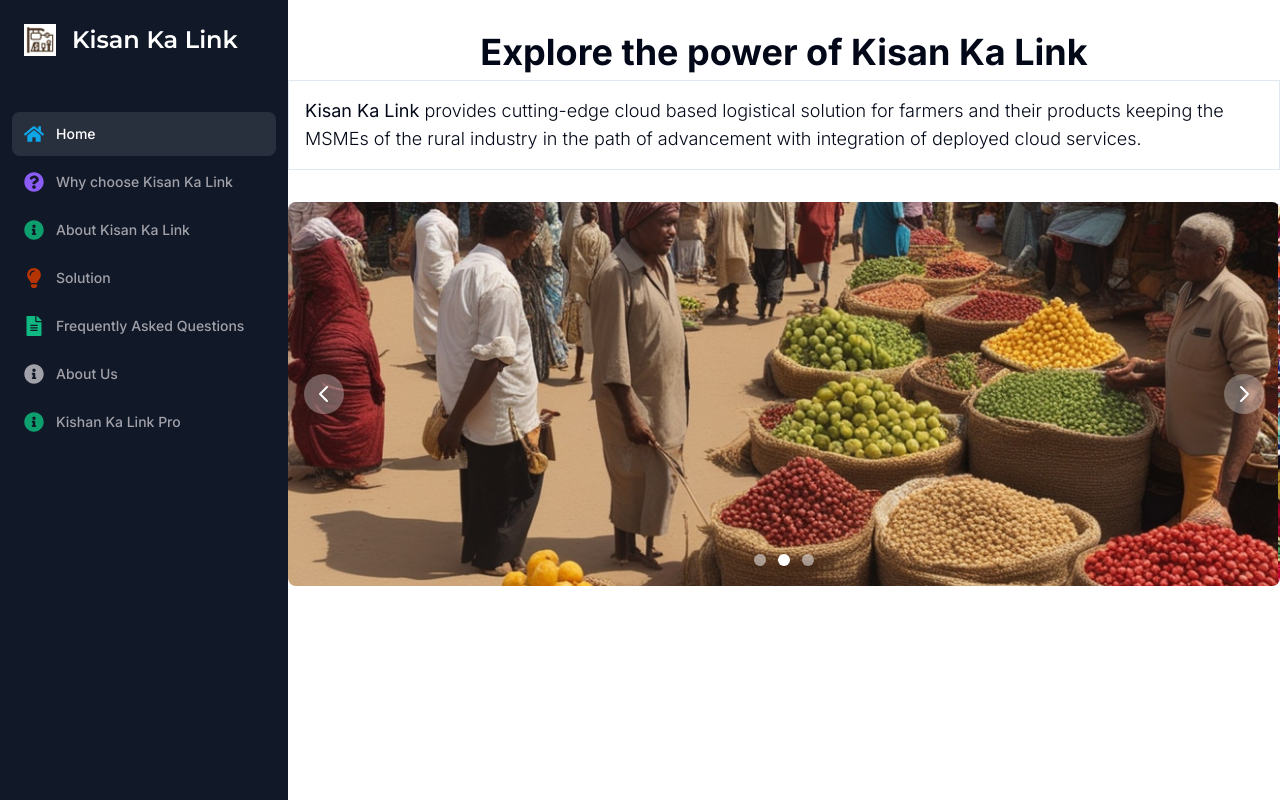
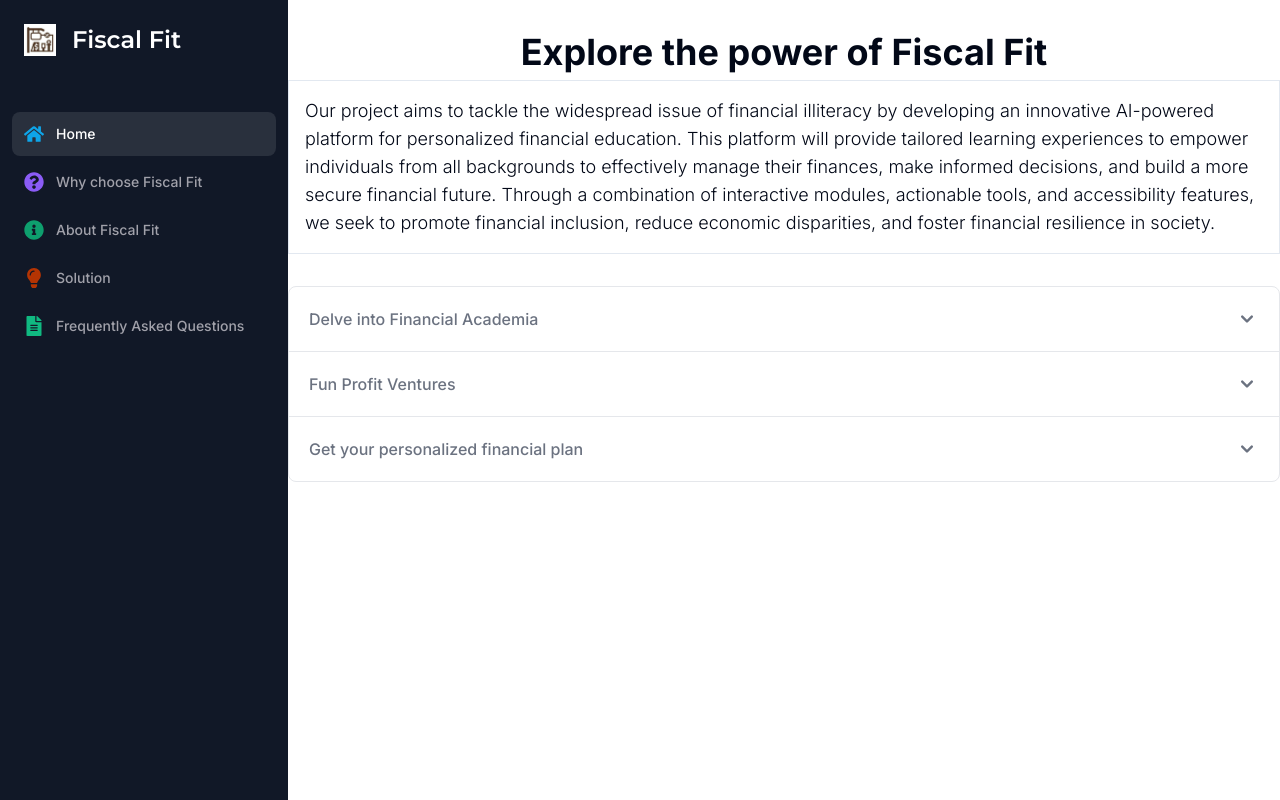
Before and after one commit to trimoyee-g/SollutionChallenge, a Next.js app: page /home in a window 1280 px wide. Built offline with nearby package versions, Linux system fonts and the light colour scheme.

Commit message:
changed files

```diff
--- a/app/(dashboard)/(routes)/aboutKKL/page.tsx
+++ b/app/(dashboard)/(routes)/aboutKKL/page.tsx
@@ -8,22 +8,12 @@ const CodePage = () => {
       <div className="px-5 py-10">
         <div className="mb-8 space-y-4">
           <div className="text-2xl sm:text-3xl md:text-4xl lg:text-5xl space-y-5 font-bold text-center">
-            About Kisan Ka Link
+            About Fiscal Fit
           </div>{" "}
           <br />
           <div className="border p-4 md:p-10 lg:p-16 space-y-4 ">
             <p className=" font-light text-sm md:text-lg text-start">
-              <strong>Kisan Ka Link</strong> provides logistical connection and
-              mentors to help rural farmers finding their right prices and
-              markets setting up a nearby
-              <strong>Kisan Ka Link</strong> hotspot known as{" "}
-              <strong>Kisan Ka Link</strong> Hub,both in nearby rural and urban
-              areas to facilitate ease of B2B market process for them. With the
-              integration of Google Cloud client-server backup,
-              <strong>Kisan Ka Link</strong> with the help of data-driven backup
-              helps in finding the farmers the optimum logistical and
-              infrastructural support to assimilate their products into the
-              right market for the right price.
+            Our project focuses on leveraging technology to provide accessible, personalized financial education to individuals of all backgrounds. The platform will utilize AI algorithms to tailor content to each user`&apos;`s goals and knowledge levels, making learning engaging and effective. Key features include interactive modules covering topics such as budgeting, saving, investing, and financial planning, as well as actionable tools like budgeting calculators and connections to financial advisors. Accessibility is a core principle, with multiple language support, text-to-speech features, and user-friendly interfaces ensuring inclusivity for all users. The project`&apos;`s scalability and usability are enhanced through modular design, cloud-based infrastructure, and continuous optimization based on data analytics and user feedback. Ultimately, our project aims to promote financial inclusion, reduce economic disparities, and foster financial resilience in society.
             </p>
 
           </div>
--- a/app/(dashboard)/(routes)/home/page.tsx
+++ b/app/(dashboard)/(routes)/home/page.tsx
@@ -1,25 +1,85 @@
 "use client";
 
 import { Carousel } from "flowbite-react";
+import { Accordion } from "flowbite-react";
 
 const DashboardPage = () => {
   return (
     <div>
       <div className="mb-8 space-y-2">
         <h2 className="text-2xl md:text-4xl font-bold text-center">
-          Explore the power of Kisan Ka Link
+          Explore the power of Fiscal Fit
         </h2>
         <div className="border p-1 md:p-5 lg:p-4  ">
           <p className=" font-light text-sm md:text-lg text-start">
-            <strong>Kisan Ka Link</strong> provides cutting-edge cloud based
-            logistical solution for farmers and their products keeping the MSMEs
-            of the rural industry in the path of advancement with integration of
-            deployed cloud services.
+          Our project aims to tackle the widespread issue of financial illiteracy by developing an innovative AI-powered platform for personalized financial education. This platform will provide tailored learning experiences to empower individuals from all backgrounds to effectively manage their finances, make informed decisions, and build a more secure financial future. Through a combination of interactive modules, actionable tools, and accessibility features, we seek to promote financial inclusion, reduce economic disparities, and foster financial resilience in society.
           </p>
         </div>
       </div>
+      <Accordion collapseAll>
+              <Accordion.Panel>
+                <Accordion.Title>
+                Delve into Financial Academia
+                </Accordion.Title>
+                <Accordion.Content>
+                  <p className="mb-2 text-black dark:text-white text-left">
+                  - Applied Learning Opportunities: Our platform provides users with the chance to delve into financial academia by offering applied learning opportunities. Through interactive modules, users can explore foundational concepts in finance, economics, and investment, gaining practical insights that bridge the gap between theory and real-world application. By engaging with case studies, simulations, and hands-on exercises, users can deepen their understanding of financial principles and develop critical thinking skills essential for success in academia and beyond. <br></br>
+	- Access to Cutting-Edge Research: Users can access a curated selection of academic research papers, articles, and publications on our platform, allowing them to stay updated on the latest developments and trends in the field of finance. By connecting users with groundbreaking research and thought leadership from leading scholars and practitioners, our platform fosters a culture of continuous learning and intellectual curiosity. Whether exploring emerging theories, empirical studies, or innovative methodologies, users have the opportunity to expand their knowledge base and contribute to the advancement of financial academia. <br></br>
 
-      <div className="h-80 sm:h-96 xl:h-120 2xl:h-144">
+{" "}
+                    <br />
+                  </p>
+                </Accordion.Content>
+              </Accordion.Panel>
+              <Accordion.Panel>
+                <Accordion.Title>
+                Fun Profit Ventures
+                </Accordion.Title>
+                <Accordion.Content>
+                  <p className="mb-2 text-black dark:text-white text-left">
+                  - Personalized learning: AI-powered modules tailor content to individual user goals and knowledge levels, making financial education more engaging and effective. <br></br>
+	- Accessibility: Offering content in multiple languages, incorporating text-to-speech features, and designing user-friendly interfaces ensures inclusivity for all users, regardless of literacy levels or abilities. <br></br>
+	- Actionable tools: Integrating budgeting tools, connecting users with financial advisors, and providing information on relevant financial products empower individuals to make informed decisions and manage their finances effectively.
+{" "}
+                    <br />
+                  </p>
+                </Accordion.Content>
+              </Accordion.Panel>
+              <Accordion.Panel>
+                <Accordion.Title>
+                Get your personalized financial plan
+                </Accordion.Title>
+                <Accordion.Content>
+                  <p className="mb-2 text-black dark:text-white text-left">
+                  Assess Financial Goals and Knowledge: <br/>
+
+- Utilize the platform`&apos;`s personalized learning modules to assess the user`&apos;`s financial goals, knowledge levels, and current financial situation. <br/>
+- Complete quizzes, simulations, and self-assessment tools to identify areas of strength and areas that require improvement. <br/><br/>
+Create a Budget and Savings Plan:<br/>
+
+- Use the platform`&apos;`s budgeting tools to create a personalized budget based on the user`&apos;`s income, expenses, and financial goals. <br/>
+- Set aside a portion of income for savings, emergency funds, and long-term goals such as retirement or education. <br/><br/>
+Explore Investment Options: <br/>
+
+- Learn about different investment options available through the platform, such as stocks, bonds, mutual funds, and ETFs. <br/>
+- Assess risk tolerance and investment objectives to develop a personalized investment strategy aligned with the user`&apos;`s financial goals and timeline. <br/><br/>
+Receive Personalized Recommendations: <br/>
+
+- Based on the user`&apos;`s financial profile and goals, receive personalized recommendations for financial products and services available through the platform. <br/>
+- Explore options for credit cards, loans, insurance policies, and other financial products tailored to the user`&apos;`s needs and preferences. <br/><br/>
+
+Track Progress and Adjust Accordingly: <br/>
+
+- Use the platform`&apos;`s tracking tools to monitor progress towards financial goals, track spending habits, and measure investment performance. <br/>
+- Adjust the financial plan as needed based on changes in income, expenses, market conditions, and life events. <br/>
+{" "}
+                    <br />
+                  </p>
+                </Accordion.Content>
+              </Accordion.Panel>
+              </Accordion>
+
+      {/* <div className="h-80 sm:h-96 xl:h-120 2xl:h-144">
         <Carousel>
           <div className="bg-transparent">
             <img
@@ -44,7 +104,7 @@ const DashboardPage = () => {
             />
           </div>
         </Carousel>
-      </div>
+      </div> */}
     </div>
   );
 };
--- a/app/(dashboard)/(routes)/solution/page.tsx
+++ b/app/(dashboard)/(routes)/solution/page.tsx
@@ -16,112 +16,67 @@ const VideoPage = () => {
             <Accordion collapseAll>
               <Accordion.Panel>
                 <Accordion.Title>
-                  Kisan Ka Link for Google Cloud
+                How it helps to solve the problem?
                 </Accordion.Title>
                 <Accordion.Content>
                   <p className="mb-2 text-black dark:text-white text-left">
-                    - Kishan Ka Link leverages Google Maps APIs for geospatial
-                    analysis, helping with route optimization for deliveries to
-                    rural areas. <br/>- Implement location-based services to track the
-                    movement of inventory and shipments in real-time.<br/>- It also
-                    offers training programs and support services for users to
-                    ensure they can effectively utilize the platform, also
-                    creating documentation and tutorials to help users navigate
-                    and make the most of the SaaS platform.<br/>- Connecting
-                    Kishan Ka Link platform with Google Cloud&apos;s data analytics
-                    tools, such as BigQuery, to gain insights into inventory
-                    trends and every Kishan&apos;s behavior, helping in better demand
-                    forecasting and inventory optimization.<br/>- Kishan Ka Link chooses
-                    Google Cloud Platform (GCP) for its scalability,
-                    reliability, and a wide range of services. It also leverages
-                    Google Cloud Storage for storing large datasets, such as
-                    inventory records and sales data and uses Google Cloud
-                    Functions for serverless computing to handle specific tasks,
-                    such as updating inventory levels or sending alerts. <br/>- It is
-                    developed keeping in mind an user-friendly interface for the
-                    platform, keeping in mind the technological literacy of
-                    users in rural areas and features that allow users to easily
-                    manage inventory, track shipments, and analyze sales data.{" "}
+                  - Personalized learning: AI-powered modules tailor content to individual user goals and knowledge levels, making financial education more engaging and effective. <br></br>
+	- Accessibility: Offering content in multiple languages, incorporating text-to-speech features, and designing user-friendly interfaces ensures inclusivity for all users, regardless of literacy levels or abilities. <br></br>
+	- Actionable tools: Integrating budgeting tools, connecting users with financial advisors, and providing information on relevant financial products empower individuals to make informed decisions and manage their finances effectively.
+{" "}
                     <br />
                   </p>
                 </Accordion.Content>
               </Accordion.Panel>
               <Accordion.Panel>
-                <Accordion.Title>Kisan Ka Link for database</Accordion.Title>
+                <Accordion.Title>What are the important metrics?</Accordion.Title>
                 <Accordion.Content>
                   <p className="mb-2 text-black dark:text-white text-left">
-                    - Simplified data protection for SQL Server to provide
-                    hassle-free solution to farmers.
-                    <br />
-                    - Kisan Ka Link provides instant data protection by
-                    integrating with native VSS technology. <br />
-                    - Achieve near Zero RTO with clones.
-                    <br />
-                    - Provision SQL databases and servers instantly for Dev/Test
-                    and non recovery use cases. <br />
+                  - User engagement metrics: Track user activity, completion rates of modules, and participation in gamified elements. <br/>
+	- Knowledge retention: Assess learning outcomes through pre- and post-tests, quizzes, and simulations. <br/>
+	- Financial behavior metrics: Monitor budget adherence, savings accumulation, and investment decisions to gauge the real-world impact of the solution.
+<br />
                   </p>
                 </Accordion.Content>
               </Accordion.Panel>
               <Accordion.Panel>
-                <Accordion.Title>Restore tables</Accordion.Title>
+                <Accordion.Title>Frameworks/Technologies stacks to be used</Accordion.Title>
                 <Accordion.Content>
                   <p className="mb-2 text-black dark:text-white text-left">
-                    - Restore only the specific set of corrupt tables instead of
-                    reverting the complete database.
+                    - Frontend: Utilizing open-source technologies like ReactJS for dynamic and responsive user interfaces along with Tailwind CSS , and Matplotlib and Seaborn for visualizations. <br/>
+	- Backend: Leveraging Python/Django for scalability, security, and ease of development. <br/>
+	- Cloud platforms: Deploying on platforms like Google Cloud Platform (GCP) or Amazon Web Services (AWS) for data storage, scalability, and global reach.
+
                     <br />
                   </p>
                 </Accordion.Content>
               </Accordion.Panel>
 
               <Accordion.Panel>
-                <Accordion.Title>Point-In-Time Recovery</Accordion.Title>
+                <Accordion.Title>Assumptions, constraints, and solution decision points</Accordion.Title>
                 <Accordion.Content>
                   <p className="mb-2 text-black dark:text-white text-left">
-                    - Turn the clock backwards and restore databases to any
-                    Point in Time with just a simple click.
+                    - Assumptions: Users have basic internet access and are comfortable with devices. Funding for development and maintenance is available. <br/>
+	- Constraints: Limited resources and time for development. <br/>
+	- Solution decision points: Chose open-source frameworks for cost-effectiveness and community support. Opted for cloud platforms for scalability and global reach.
+
                     <br />
                   </p>
                 </Accordion.Content>
               </Accordion.Panel>
               <Accordion.Panel>
-                <Accordion.Title>Auto clean old backups</Accordion.Title>
+                <Accordion.Title>Extent of Scalability/Usability</Accordion.Title>
                 <Accordion.Content>
                   <p className="mb-2 text-black dark:text-gray-400 text-left">
-                    - Manage life cycle of the copies at the policy and
-                    transaction level & retain critical backups beyond retention
-                    cycle. <br />
+                    - Scalability: The solution is designed with modular components and utilizes cloud platforms for easy scaling to accommodate growing user bases and feature updates. <br/>
+	- Usability: User-friendly interfaces, multiple language support, and accessibility features ensure broad usability across diverse demographics.
+ <br />
                   </p>
                 </Accordion.Content>
               </Accordion.Panel>
-              <Accordion.Panel>
-                <Accordion.Title>Instant Copies</Accordion.Title>
-                <Accordion.Content>
-                  <p className="mb-2 text-black dark:text-gray-400 text-left">
-                    - Instant copies of database for Analytics, Test/Dev in
-                    minutes. <br />
-                  </p>
-                </Accordion.Content>
-              </Accordion.Panel>
-              <Accordion.Panel>
-                <Accordion.Title>Reports</Accordion.Title>
-                <Accordion.Content>
-                  <p className="mb-2 text-black dark:text-white text-left">
-                    - Generate detailed database reports and monitor the live
-                    servers connected to the Kisan Ka Link hotspots available
-                    for any databases created using Kisan Ka Link.
-                    <br />
-                  </p>
-                </Accordion.Content>
-              </Accordion.Panel>
-              <Accordion.Panel>
-                <Accordion.Title>Stress free backup</Accordion.Title>
-                <Accordion.Content>
-                  <p className="mb-2 text-black dark:text-white text-left">
-                    - Stress free backup with no load on machine and network.{" "}
-                    <br />
-                  </p>
-                </Accordion.Content>
-              </Accordion.Panel>
+
+
+
             </Accordion>
           </div>
         </div>
--- a/app/(dashboard)/(routes)/whyKKL/page.tsx
+++ b/app/(dashboard)/(routes)/whyKKL/page.tsx
@@ -16,7 +16,7 @@ const ConversationPage = () => {
           <TypewriterComponent
             options={{
               strings: [
-                "Why choose Kisan Ka Link?"
+                "Why choose Fiscal Fit?"
               ],
               autoStart: true,
               loop: true,
@@ -25,9 +25,12 @@ const ConversationPage = () => {
         </div>
       </div>
       <div className="border p-4 md:p-10 lg:p-16 space-y-4 ">
-  <p className="font-light text-sm md:text-lg text-center">
-    India&apos;s rural technological and infrastructural challenges are multifaceted. Limited Connectivity, Infrastructure Development, Financial Inclusion, Government Initiatives devoid the farmers of the right surplus price of their product.<br/><br/>
-    <strong>Kisan Ka Link</strong> provides efficient logistical and development support to farmers to find them their right price in a B2B market to reduce the complex problem of connectivity to the urban consumer marketplace by optimizing real-time visibility.
+  <p className="font-light text-sm md:text-lg text-start">
+  Personalized Learning Experience: Our platform offers personalized financial education tailored to each user`&apos;`s goals and knowledge levels. Through AI algorithms, users receive content and guidance that are specifically relevant to their needs, making the learning experience more engaging and effective.<br/> <br/>
+Accessibility: We prioritize accessibility for all users, regardless of their literacy levels, abilities, or language proficiency. Features such as text-to-speech functionality, multiple language support, and user-friendly interfaces ensure inclusivity and ease of use for everyone.<br/> <br/>
+Actionable Tools: In addition to educational content, our platform provides practical tools and resources to help users implement what they learn in their daily lives. Budgeting calculators, connections to financial advisors, and other actionable tools empower users to make informed financial decisions and manage their finances effectively.<br/><br/>
+Empowerment and Security: By equipping users with financial knowledge and tools, we empower them to take control of their financial futures, reduce financial stress, and build long-term security. Moreover, our platform prioritizes data security and privacy, ensuring that users can trust us with their sensitive financial information.<br/><br/>
+Social Impact: Choosing our platform means contributing to broader societal goals, such as promoting financial inclusion, reducing economic disparities, and fostering financial resilience in society. By educating individuals and empowering them to make better financial decisions, we collectively work towards building a more financially secure and equitable world.
   </p>
 </div>
 
--- a/components/landing-hero.tsx
+++ b/components/landing-hero.tsx
@@ -10,14 +10,14 @@ export const LandingHero = () => {
   const { isSignedIn } = useAuth();
 
   return (
-    <div className="text-white font-bold py-36 text-center space-y-5">
+    <div className="text-white font-bold py-36 text-center space-y-5 bg-purple-700">
       <div className="text-4xl sm:text-5xl md:text-6xl lg:text-7xl space-y-5 font-extrabold">
-        <h1>Kisan Ka Link</h1>
-        <div className="text-transparent bg-clip-text bg-gradient-to-r from-purple-400 to-purple-600">
+        <h1>Learn & Earn</h1>
+        <div className="text-transparent font-semibold bg-clip-text bg-gradient-to-r from-purple-300 to-purple-500">
           <TypewriterComponent
             options={{
               strings: [
-                "Empowering Farmers", "Connecting Markets"
+                "Learn Finance", "Play Games", "Hear Stories", "Get Top Rewards and Much More for FREE",
               ],
               autoStart: true,
               loop: true,
--- a/components/landing-navbar.tsx
+++ b/components/landing-navbar.tsx
@@ -16,11 +16,11 @@ export const LandingNavbar = () => {
   return (
     <nav className="p-4 bg-transparent flex items-center justify-between">
       <Link href="/" className="flex items-center">
-        <div className="relative h-8 w-8 mr-4">
+        <div className="relative h-8 w-8 mr-4 ">
           <Image fill alt="Logo" src="/logoCC.jpg" />
         </div>
-        <h1 className={cn("text-2xl font-bold text-white", font.className)}>
-          Kisan Ka Link
+        <h1 className={cn("text-2xl  font-bold text-white", font.className)}>
+          Fiscal Fit - Shape Wealth Wisely
         </h1>
       </Link>
       {/* <div className="flex items-center gap-x-2">
--- a/components/sidebar.tsx
+++ b/components/sidebar.tsx
@@ -21,13 +21,13 @@ const routes=[
     color: "text-sky-500",
   },
   {
-    label: "Why choose Kisan Ka Link",
+    label: "Why choose Fiscal Fit",
     icon: FaQuestionCircle,
     href: "/whyKKL",
     color: "text-violet-500",
   },
   {
-    label: "About Kisan Ka Link",
+    label: "About Fiscal Fit",
     icon: FaInfoCircle,
     href: "/aboutKKL",
     color: "text-green-500",
@@ -44,18 +44,18 @@ const routes=[
     href: "/faq",
     color: "text-emerald-500",
   },
-  {
-    label: "About Us",
-    icon: FaInfoCircle,
-    href: "/aboutUS",
-    color: "text-maroon-500",
-  },
-  {
-    label: "Kishan Ka Link Pro",
-    icon: FaInfoCircle,
-    href: "/KKLpro",
-    color: "text-green-500",
-  },
+  // {
+  //   label: "About Us",
+  //   icon: FaInfoCircle,
+  //   href: "/aboutUS",
+  //   color: "text-maroon-500",
+  // },
+  // {
+  //   label: "Kishan Ka Link Pro",
+  //   icon: FaInfoCircle,
+  //   href: "/KKLpro",
+  //   color: "text-green-500",
+  // },
 ];
 
 const Sidebar = () => {
@@ -67,7 +67,7 @@ const Sidebar = () => {
             <div className='relative w-8 h-8 mr-4'>
               <Image fill alt="Logo" src="/logoCC.jpg" />
             </div>
-            <h1 className={cn('text-2xl font-bold',montserrat.className)}>Kisan Ka Link</h1>
+            <h1 className={cn('text-2xl font-bold',montserrat.className)}>Fiscal Fit</h1>
         </Link>
         <div className='space-y-1'>
           {routes.map((route) => (
--- a/package.json
+++ b/package.json
@@ -24,7 +24,7 @@
     "flowbite": "^2.2.1",
     "flowbite-react": "^0.7.2",
     "lucide-react": "^0.288.0",
-    "next": "13.5.6",
+    "next": "^13.5.6",
     "openai": "^4.14.1",
     "react": "^18",
     "react-dom": "^18",
```
Also changed, not shown: 1 other file (tests, documents, lock files or other folders).
